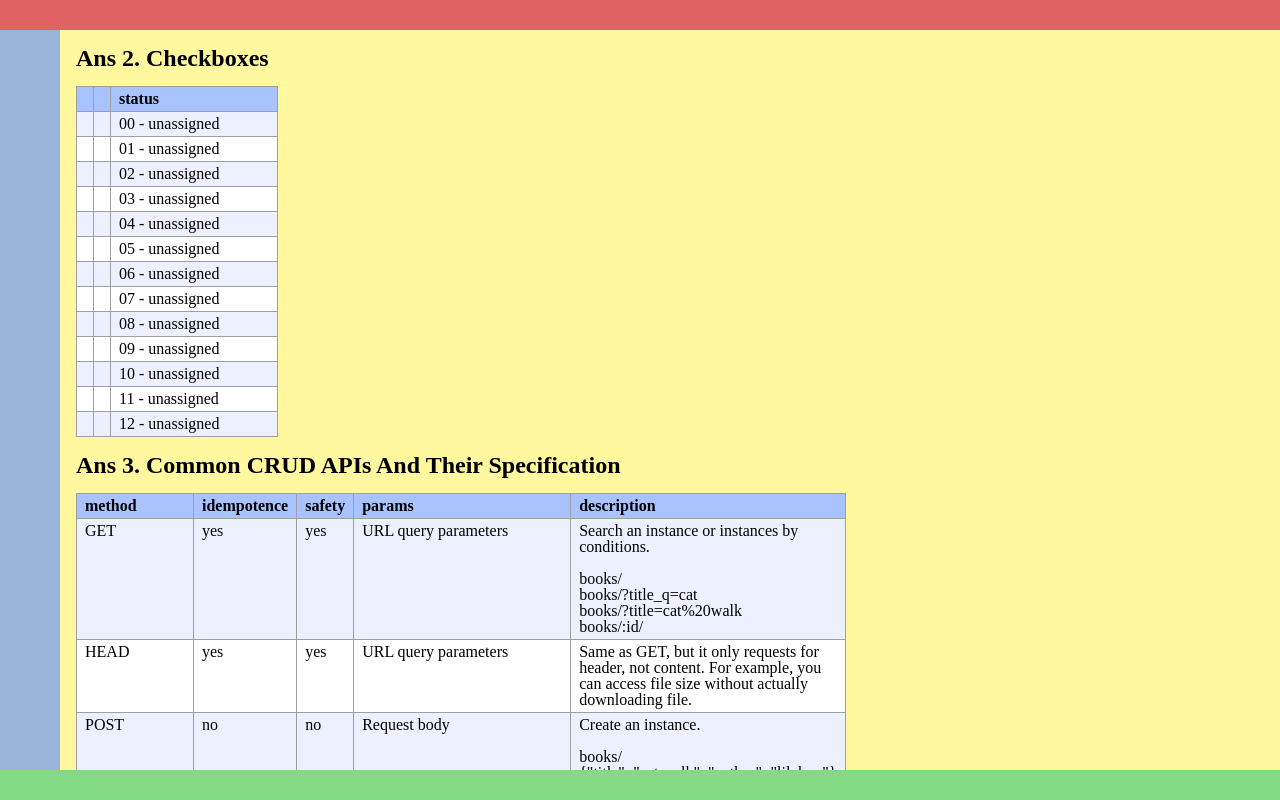
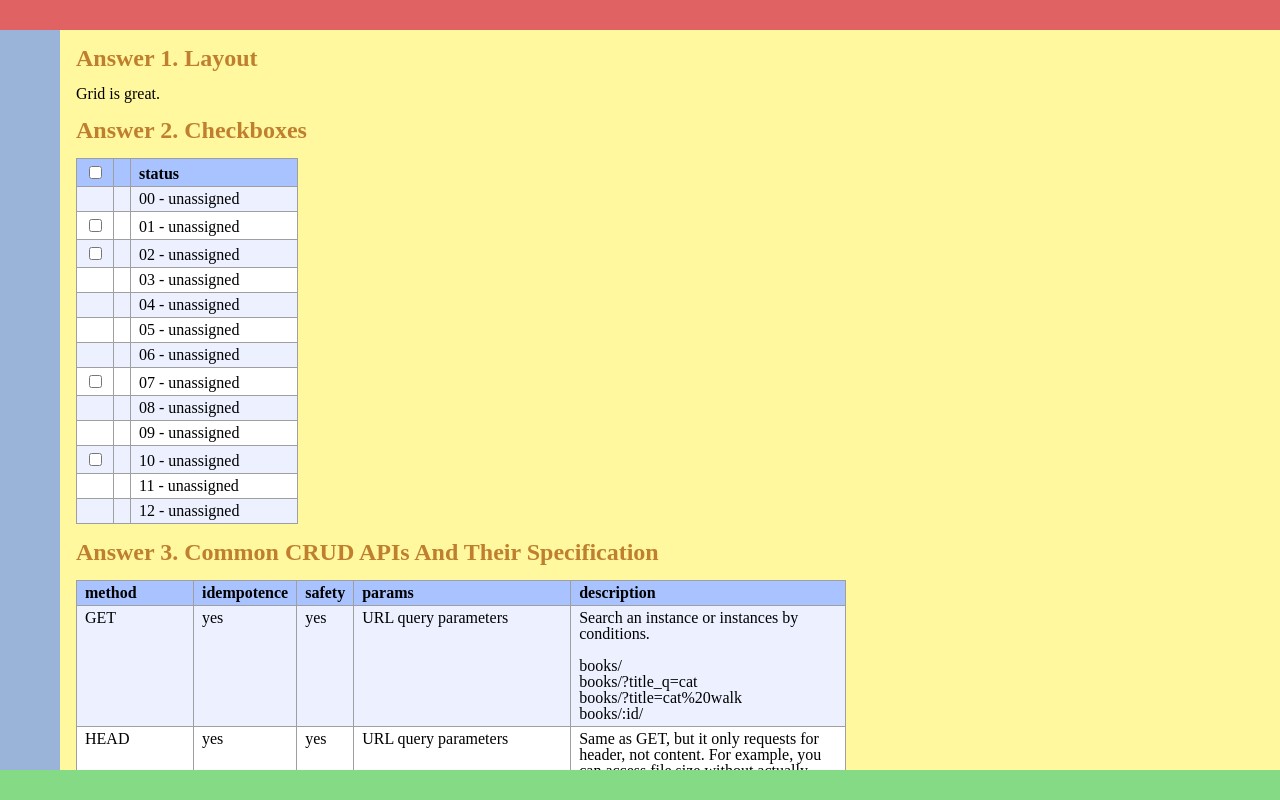
Before and after one commit to Lilybon/morrison-express-pretest, a React (Create React App) app: page / in a window 1280 px wide. Built offline with nearby package versions, Linux system fonts and the light colour scheme.

Commit message:
feat: add checkboxes feature for table

```diff
--- a/src/App.js
+++ b/src/App.js
@@ -16,6 +16,7 @@ const SectionTitle = styled.h3`
   font-size: 24px;
   font-weight: bold;
   text-transform: capitalize;
+  color: #bf7f2f;
 `
 
 function App() {
@@ -165,12 +166,16 @@ function App() {
       main={
         <ContentWrapper>
           <Section>
-            <SectionTitle>ans 2. checkboxes</SectionTitle>
+            <SectionTitle>answer 1. layout</SectionTitle>
+            <p>Grid is great.</p>
+          </Section>
+          <Section>
+            <SectionTitle>answer 2. checkboxes</SectionTitle>
             <RTable columns={answer2Columns} data={answer2Data} />
           </Section>
           <Section>
             <SectionTitle>
-              ans 3. common CRUD APIs and their specification
+              answer 3. common CRUD APIs and their specification
             </SectionTitle>
             <RTable columns={answer3Columns} data={answer3Data} />
           </Section>
--- a/src/components/RTable.js
+++ b/src/components/RTable.js
@@ -1,4 +1,5 @@
 import styled from 'styled-components'
+import useCheckBoxes from './../hooks/useCheckBoxes'
 
 const borderColor = '#9f9f9f'
 
@@ -16,43 +17,69 @@ const Table = styled.table`
       border-right: 0;
     }
   }
-  thead tr {
+`
+
+const TableHeaderRow = styled.tr`
   font-weight: bold;
   background-color: #a8c3ff;
-  }
-  tbody tr {
+`
+
+const TableBodyRow = styled.tr`
   :nth-child(odd) {
     background-color: #edf1ff;
   }
   :nth-child(even) {
     background-color: #ffffff;
   }
-  }
 `
 
 export default function RTable({ columns, data }) {
+  const {
+    isAllSelected,
+    isSelectionChecked,
+    handleSelectAll,
+    handleSelectSingle,
+  } = useCheckBoxes(data)
+
   return (
     <Table>
       <thead>
-        <tr>
+        <TableHeaderRow>
           {columns.map((column, columnIndex) => (
             <th key={`th-${columnIndex}`} style={{ width: column.width }}>
-              {column.label}
+              {column.type === 'checkbox' ? (
+                <input
+                  type="checkbox"
+                  checked={isAllSelected}
+                  onChange={() => handleSelectAll()}
+                />
+              ) : (
+                column.label
+              )}
             </th>
           ))}
-        </tr>
+        </TableHeaderRow>
       </thead>
       <tbody>
         {data.map((row, rowIndex) => (
-          <tr key={`tr-${rowIndex}`}>
+          <TableBodyRow key={`tr-${rowIndex}`}>
             {columns.map((column, columnIndex) => (
               <td key={`td-${rowIndex}-${columnIndex}`}>
-                {typeof column.render === 'function'
-                  ? column.render(row)
-                  : row[column.prop]}
+                {column.type === 'checkbox' && !row.disabled ? (
+                  <input
+                    type="checkbox"
+                    value={row.value}
+                    checked={isSelectionChecked(row)}
+                    onChange={() => handleSelectSingle(row)}
+                  />
+                ) : typeof column.render === 'function' ? (
+                  column.render(row)
+                ) : (
+                  row[column.prop]
+                )}
               </td>
             ))}
-          </tr>
+          </TableBodyRow>
         ))}
       </tbody>
     </Table>
--- /dev/null
+++ b/src/hooks/useCheckBoxes.js
@@ -0,0 +1,65 @@
+import { useState } from 'react'
+import useKeyPress from './useKeyPress'
+import uniqBy from './../utils/uniqBy'
+
+const useCheckBoxes = (checkBoxes = []) => {
+  const allSelections = checkBoxes.filter((checkbox) => !checkbox.disabled)
+  const [isAllSelected, setIsAllSelected] = useState(false)
+  const [selections, setSelections] = useState([])
+  const [lastSelection, setLastSelection] = useState(null)
+  const isShiftPressed = useKeyPress('Shift')
+
+  const isSelectionChecked = (target) => {
+    return (
+      selections.findIndex((selection) => selection.value === target.value) >= 0
+    )
+  }
+
+  const createSelections = (target) => {
+    if (isShiftPressed) {
+      const targetIndex = allSelections.findIndex(
+        (selection) => selection.value === target.value
+      )
+      const lastSelectionIndex = allSelections.findIndex(
+        (selection) => selection.value === lastSelection.value
+      )
+      const newSelections = allSelections.slice(
+        Math.min(targetIndex, lastSelectionIndex),
+        Math.max(targetIndex, lastSelectionIndex) + 1
+      )
+      // TODO: handle unchecked by range
+      return uniqBy([...selections, ...newSelections], (item) => item.value)
+    }
+    if (isSelectionChecked(target)) {
+      return selections.filter((selection) => selection.value !== target.value)
+    }
+    return [...selections, target]
+  }
+
+  const handleSelectAll = () => {
+    setSelections(isAllSelected ? [] : [...allSelections])
+    setIsAllSelected(!isAllSelected)
+  }
+  const handleSelectSingle = (target) => {
+    if (target.disabled) return
+    const newSelections = createSelections(target)
+    setSelections(newSelections)
+    setLastSelection(target)
+
+    if (newSelections.length === 0) {
+      setIsAllSelected(false)
+    } else if (newSelections.length === allSelections.length) {
+      setIsAllSelected(true)
+    }
+  }
+
+  return {
+    isAllSelected,
+    selections,
+    isSelectionChecked,
+    handleSelectAll,
+    handleSelectSingle,
+  }
+}
+
+export default useCheckBoxes
--- /dev/null
+++ b/src/hooks/useEvent.js
@@ -0,0 +1,21 @@
+import { useEffect } from 'react'
+
+const defaultTarget = window
+
+const useEvent = (eventName, handler, target = defaultTarget, eventOptions) => {
+  useEffect(() => {
+    if (!handler || !target || typeof target.addEventListener !== 'function') {
+      return
+    }
+    target.addEventListener(eventName, handler, eventOptions)
+
+    return () => {
+      if (typeof target.removeEventListener !== 'function') {
+        return
+      }
+      target.removeEventListener(eventName, handler, eventOptions)
+    }
+  }, [eventName, handler, target, eventOptions])
+}
+
+export default useEvent
--- /dev/null
+++ b/src/hooks/useKey.js
@@ -0,0 +1,19 @@
+import useEvent from './useEvent'
+import { useMemo } from 'react'
+
+const useKey = (key, fn, useKeyOptions = {}) => {
+  const { eventName = 'keypress', target, eventOptions } = useKeyOptions
+
+  const useMemoHandler = useMemo(() => {
+    const handler = (event) => {
+      if (event.key === key) {
+        return fn(event)
+      }
+    }
+    return handler
+  }, [fn, key])
+
+  useEvent(eventName, useMemoHandler, target, eventOptions)
+}
+
+export default useKey
--- /dev/null
+++ b/src/hooks/useKeyPress.js
@@ -0,0 +1,15 @@
+import { useState } from 'react'
+import useKey from './useKey'
+
+const useKeyPress = (keyCode) => {
+  const [isPressed, setIsPressed] = useState(false)
+  useKey(keyCode, () => setIsPressed(true), { eventName: 'keydown' }, [
+    isPressed,
+  ])
+  useKey(keyCode, () => setIsPressed(false), { eventName: 'keyup' }, [
+    isPressed,
+  ])
+  return isPressed
+}
+
+export default useKeyPress
--- /dev/null
+++ b/src/utils/uniqBy.js
@@ -0,0 +1,15 @@
+const uniqBy = (array, iteratee) => {
+  const set = new Set()
+  const results = []
+  for (let value of array) {
+    const key = iteratee(value)
+    if (!set.has(key)) {
+      set.add(key)
+      results.push(value)
+    }
+  }
+  console.log(results)
+  return results
+}
+
+export default uniqBy
```
Also changed, not shown: 1 other file (tests, documents, lock files or other folders). Lines whose indentation alone changed are shown as unchanged.
